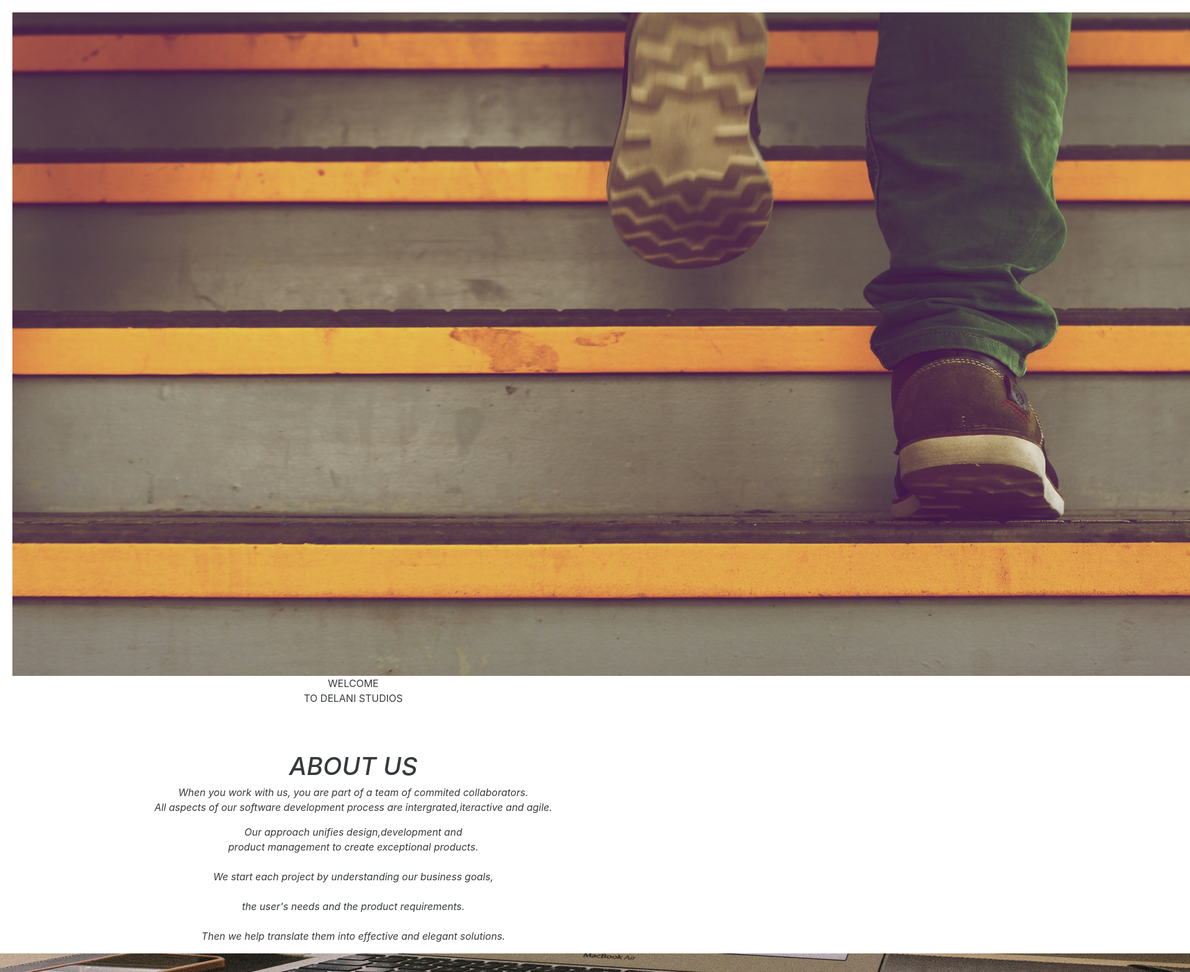
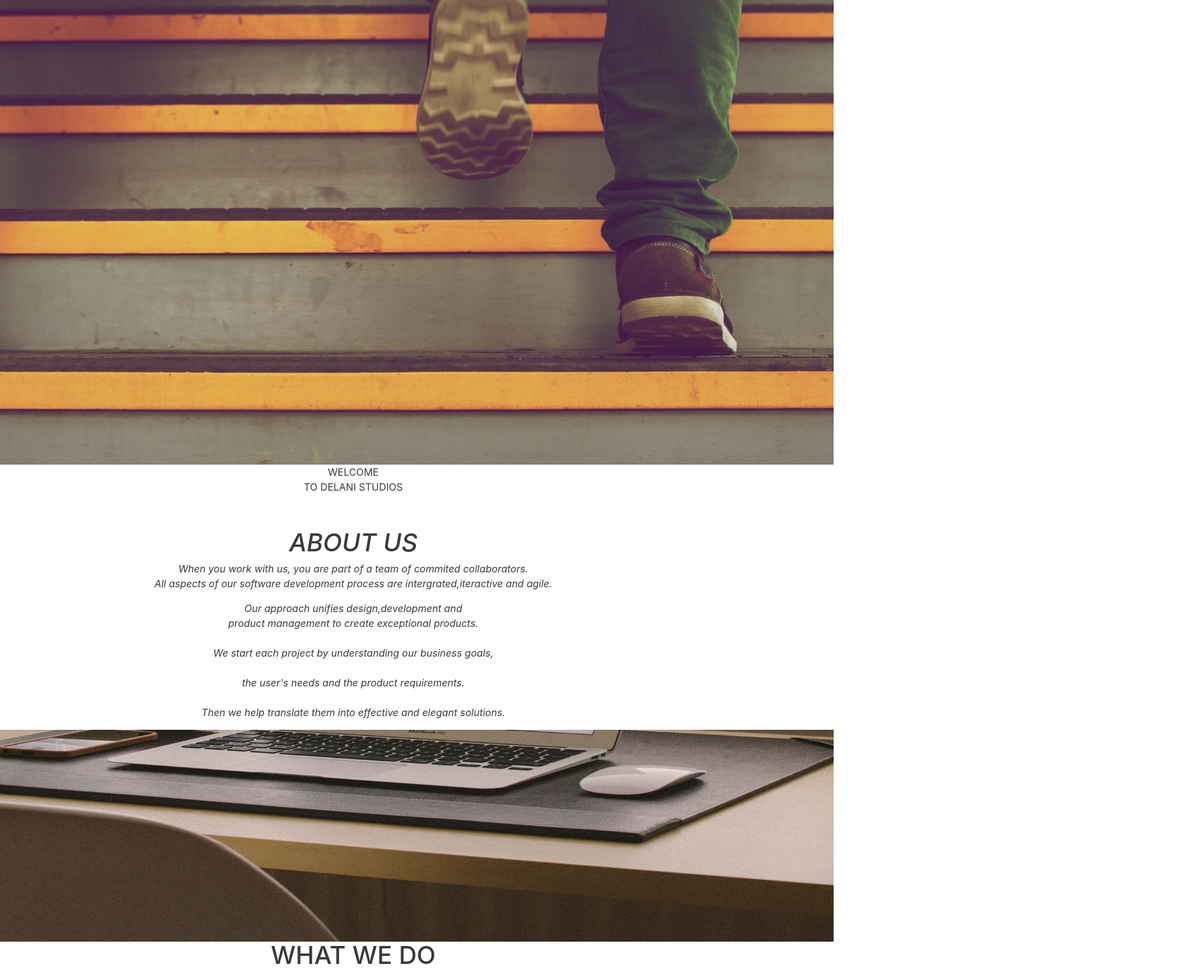
Before and after one commit to cliffgor/test-1, a plain HTML site: page index.html in a window 1280 px wide. Shown: the top 1569 px of the page at 62% size, 1920 px wide, since content can reach past the window. Drawn offline with Linux system fonts and the light colour scheme.

Commit message:
sized the images to fit browser screen

```diff
--- a/css/styles.css
+++ b/css/styles.css
@@ -16,18 +16,10 @@ font-style: oblique;
     padding: inherit;
 }
 
-img {
-}
-
-.services {
-}
-
-
 .footer {
     top: 40px;
     text-align: center;
     text-emphasis-position: below;
-
 }
 
 .col-md-3 {
@@ -38,22 +30,29 @@ img {
     text-align: center;
 }
 
-
 .welcome {
     top: 400%;
     text-align: center;
     padding-bottom: 40px
 }
 
-
-
-.landing {
-  flex-direction: 200px;
-  margin: 20px;
-  max-width: -20px
+#land {
+    max-width: 118%;
+    height: auto;
+    width: auto\9;
+    /* ie8 */
 }
 
+#con {
+    max-width: 118%;
+    height: auto;
+    width: auto\9;
+    /* ie8 */
+}
 
-img {
-  width: auto;;
+#service {
+    max-width: 118%;
+    height: auto;
+    width: auto\9;
+    /* ie8 */
 }
--- a/index.html
+++ b/index.html
@@ -1,5 +1,6 @@
 <!DOCTYPE html>
 <html>
+
 <head>
     <meta charset="utf-8">
     <link rel="stylesheet" href="css/bootstrap.css" media="screen" title="no title">
@@ -7,33 +8,32 @@
     <link rel="stylesheet" href="css/styles.css" media="screen" title="no title">
     <title>DELANI STUDIOS</title>
 </head>
+
 <body>
     <div class="container">
         <div class="landing">
-        <img src="assets/backgrounds/h_img.jpg" alt="" />
+            <img id="land" src="assets/backgrounds/h_img.jpg" alt="" />
+        </div>
+
         <div class="welcome">
             <p>
                 WELCOME <br> TO DELANI STUDIOS
             </p>
-        </div>
+
         </div>
         <div class="about">
             <h1>ABOUT US</h1>
             <p>
-              When you work with us, you are part of a team of commited collaborators.<br>
-              All aspects of our software development process are intergrated,iteractive and agile.</br>
+                When you work with us, you are part of a team of commited collaborators.<br> All aspects of our software development process are intergrated,iteractive and agile.</br>
             </p>
             <p>
-              Our approach unifies design,development and <br>
-              product management to create exceptional products.</br><br>
-              We start each project by understanding our business goals,</br><br>
-              the user's needs and the product requirements.</br><br>
-              Then we help translate them into effective and elegant solutions.</br>
+                Our approach unifies design,development and <br> product management to create exceptional products.</br><br> We start each project by understanding our business goals,</br><br> the user's needs and the product requirements.</br><br> Then
+                we help translate them into effective and elegant solutions.</br>
 
             </p>
         </div>
         <div class="services">
-            <img src="assets/backgrounds/s_image.jpg" alt="" />
+            <img id="service" src="assets/backgrounds/s_image.jpg" alt="" />
         </div>
 
         <div class="do">
@@ -44,10 +44,8 @@
                     <div class="design">
                         <h1>DESIGN</h1>
                         <p>
-                      Our design practice offers a full range of services including branding strategy,<br>
-                      interaction and visual design and user experience testing.</br><br>
-                      Throughout your project, our designers create and implement visual designs and workflows.</br><br>
-                      solicit user feedback, and work with you to make sure what gets built is what is needed.</br>
+                            Our design practice offers a full range of services including branding strategy,<br> interaction and visual design and user experience testing.</br><br> Throughout your project, our designers create and implement visual designs
+                            and workflows.</br><br> solicit user feedback, and work with you to make sure what gets built is what is needed.</br>
                         </p>
                     </div>
                 </div>
@@ -55,17 +53,15 @@
                     <img src="assets/services_icons/dev_icon.png" alt="" />
                     <h1>DEVELOPMENT</h1>
                     <p>
-                    All engineers are fluent in the latest enterprise, mobile and web development technologies.<br>
-                    They collaborate with your team to write, test, and improve code on a daily basis, using proven </br><br>
-                    practices such as test-driven development and pair programming.</br>
+                        All engineers are fluent in the latest enterprise, mobile and web development technologies.<br> They collaborate with your team to write, test, and improve code on a daily basis, using proven </br><br> practices such as test-driven
+                        development and pair programming.</br>
                     </p>
                 </div>
                 <div class="col-md-4">
                     <img src="assets/services_icons/product_icon.png" alt="" />
                     <h1>PRODUCT MANAGEMENT</h1>
                     <p>
-                    Planning and development is iteractive. Because we are costantly coding and testing, the<br>
-                    products we build are always ready to go live. This iteractive process allows for change as</br><b>
+                        Planning and development is iteractive. Because we are costantly coding and testing, the<br> products we build are always ready to go live. This iteractive process allows for change as</br><b>
                       business requirements evolve.</br>
                   </p>
                 </div>
@@ -105,7 +101,7 @@
           </div>
           <div class="contacts">
             <h1>CONTACT US</h1>
-            <img src="assets/backgrounds/c_image.jpg" alt="" />
+            <img id="con" src="assets/backgrounds/c_image.jpg" alt="" />
           </div>
           <div class="social-icons">
             <div class="row">
```
Lines whose indentation alone changed are shown as unchanged.
